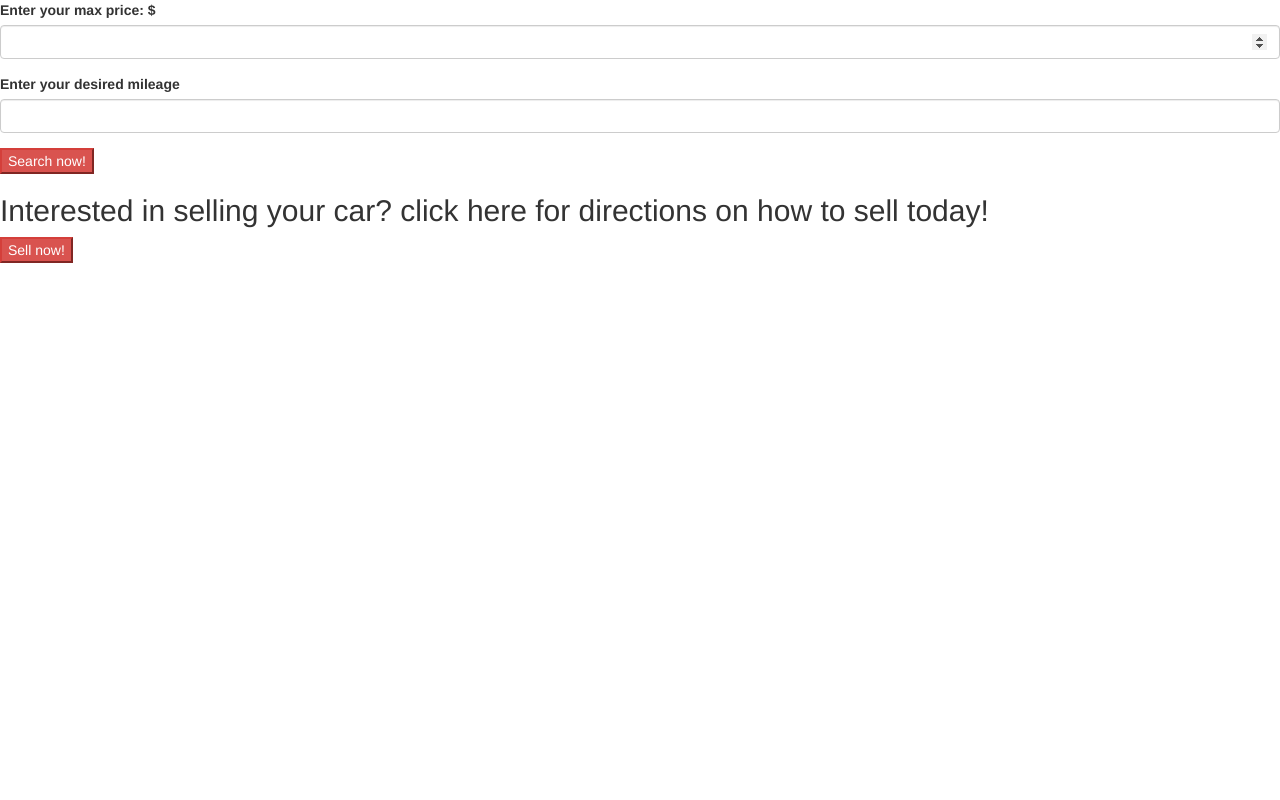
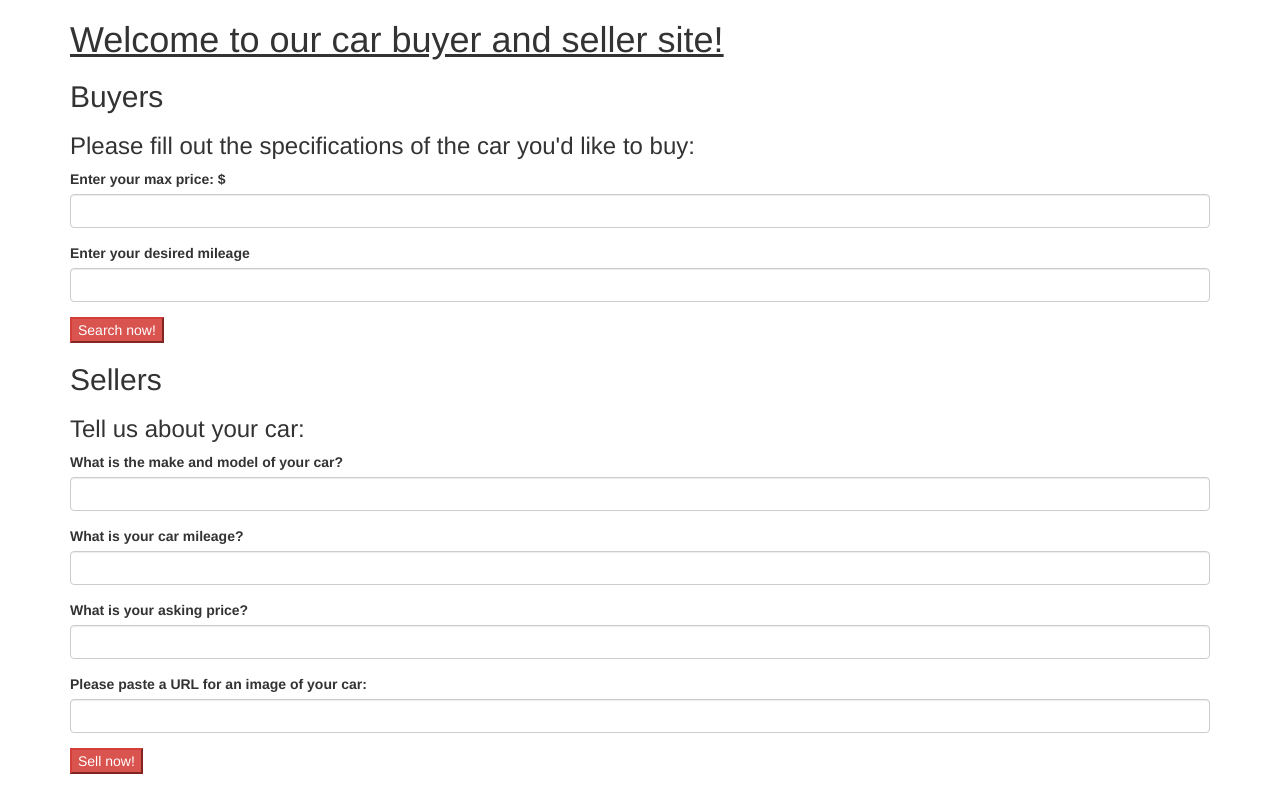
Before and after one commit to alexdbrown/twig_silex_car_dealership, a PHP site: template views/cars.html.twig in a window 1280 px wide. Run offline with PHP 8.4, Linux system fonts and the light colour scheme; the template is opened without the code that fills it, so the values that code supplies are empty; some libraries are stand-ins or nearby versions.

Commit message:
Create form for selling car

```diff
--- a/app/app.php
+++ b/app/app.php
@@ -21,7 +21,7 @@
 
     });
 
-    $app->get("/results", function() {
+    $app->get("/buyer_results", function() {
         $first_car = new Car("Toyota Camry", 5500, 160000, "img/camry.jpg");
         $second_car = new Car("Honda CRV", 7500, 140000, "img/crv.jpg");
         $third_car = new Car("Suburu Legacy", 7900, 130000, "img/legacy.jpg");
--- a/views/results.html.twig
+++ b/views/buyer_results.html.twig
@@ -1,6 +1,7 @@
 <html>
 <head>
-    <link rel='stylesheet' href='https://maxcdn.bootstrapcdn.com/bootstrap/3.3.1/css/bootstrap.min.css'>
+  <link rel='stylesheet' href='https://maxcdn.bootstrapcdn.com/bootstrap/3.3.1/css/bootstrap.min.css'>
+  <link rel='stylesheet' href='/web/car.css' type='text/css' media='all'>
     <title>Results!!</title>
 </head>
 <body>
--- a/views/cars.html.twig
+++ b/views/cars.html.twig
@@ -1,10 +1,15 @@
 <html>
 <head>
     <link rel='stylesheet' href='https://maxcdn.bootstrapcdn.com/bootstrap/3.3.1/css/bootstrap.min.css'>
+    <link rel='stylesheet' href='/../css/car.css' type='text/css' media='all'>
     <title>Cars!!</title>
 </head>
 <body>
-<form action='/results'>
+<div class="container">
+  <h1>Welcome to our car buyer and seller site!</h1>
+  <h2>Buyers</h2>
+  <h3>Please fill out the specifications of the car you'd like to buy:</h3>
+    <form action='/buyer_results'>
         <div class='form-group'>
           <label for='price'>Enter your max price: $</label>
           <input id='price' name='price' class='form-control' type='number'>
@@ -15,10 +20,27 @@
         </div>
         <button type='submit' class='btn-danger'>Search now!</button>
     </form>
-<div class='/sell'>
-   <h2>Interested in selling your car? click here for directions on how to sell today!</h2>
+  <h2>Sellers</h2>
+  <h3>Tell us about your car:</h3>
+    <form action='seller_results'>
+        <div class="form-group">
+          <label for='make'>What is the make and model of your car?</label>
+          <input id='make' name='miles' class='form-control' type='text'>
+        </div>
+        <div class="form-group">
+          <label for='miles'>What is your car mileage?</label>
+          <input id='miles' name='miles' class='form-control' type='number'>
+        </div>
+        <div class="form-group">
+          <label for='price'>What is your asking price?</label>
+          <input id='price' name='price' class='form-control' type='number'>
+        </div>
+        <div class="form-group">
+          <label for='image'>Please paste a URL for an image of your car:</label>
+          <input id='image' name='image' class='form-control' type='text'>
+        </div>
         <button type="submit" class='btn-danger'>Sell now!</button>
-</div>
+      </form>
 </div>
 </body>
 </html>
--- /dev/null
+++ b/web/car.css
@@ -0,0 +1,7 @@
+img {
+  max-width: 400px;
+}
+
+h1 {
+  text-decoration: underline;
+}
```
Lines whose indentation alone changed are shown as unchanged.
